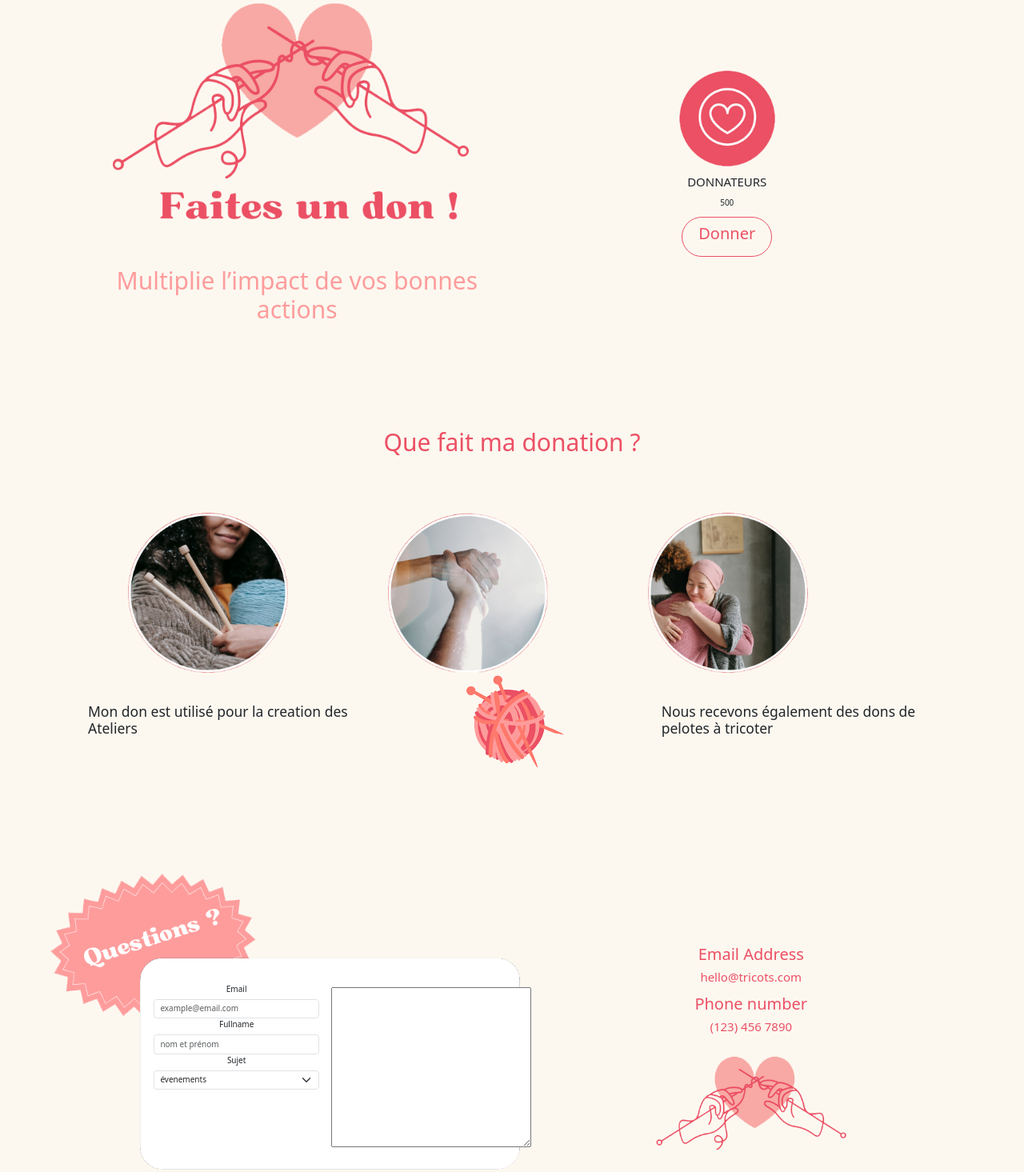
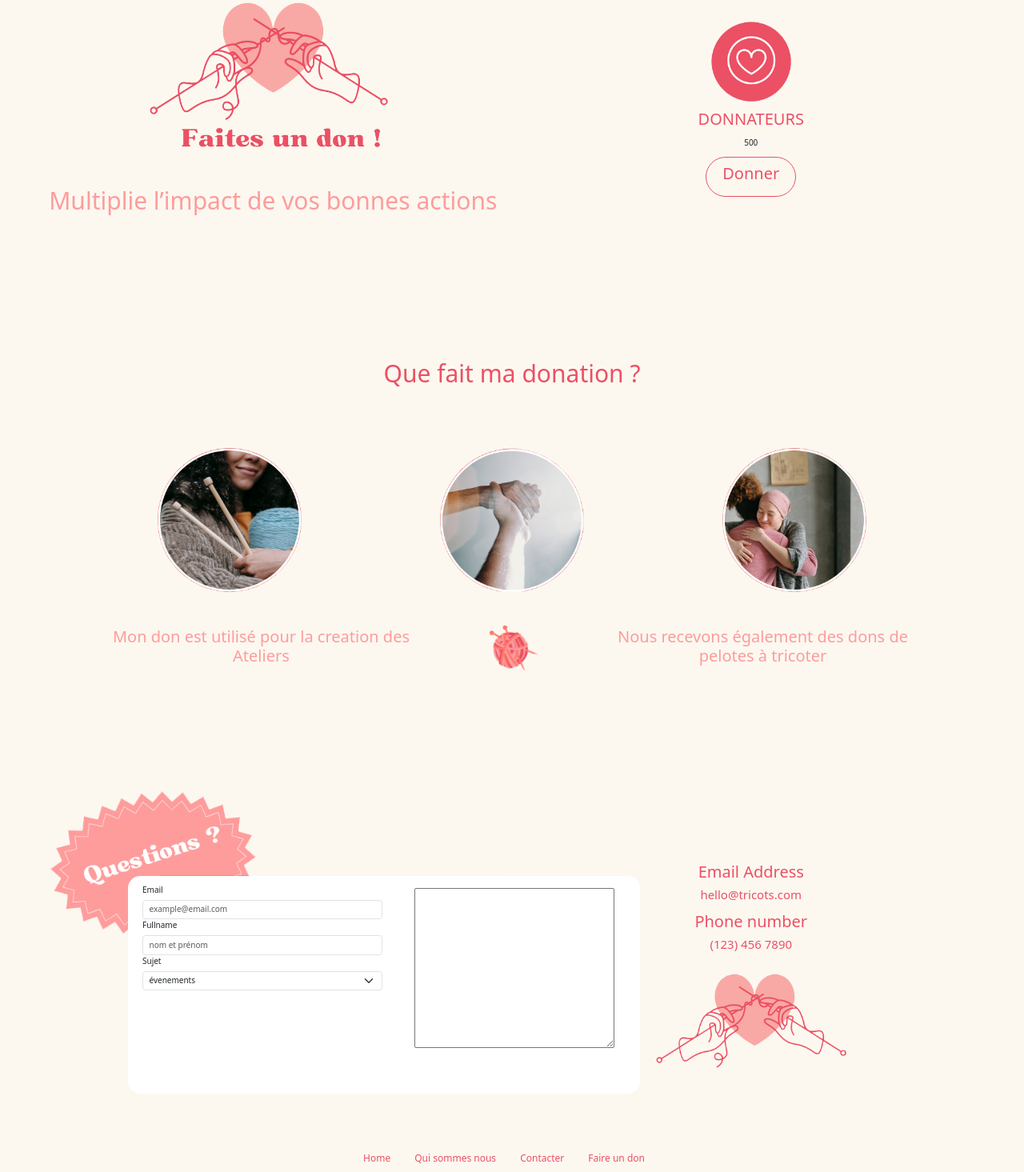
Before and after one commit to MaryelN/tricots-site, a website: page donnation.html in a window 1280 px wide. Shown: the part 113-1578 px from the top of the page at 80% size. Drawn offline with nearby package versions, Linux system fonts and the light colour scheme.

Commit message:
add style & layout with bootstrap

```diff
--- a/donnation.html
+++ b/donnation.html
@@ -16,6 +16,7 @@
   </head>
 
   <body>
+
     <main>
       <div class="container-xxl">
         <nav class="navbar navbar-expand-lg navbar-light bg-info">
@@ -56,14 +57,14 @@
 
       <section class="hero-don">
         <div class="row row-cols-1 row-cols-md-2 d-flex align-items-center">
-          <div class="col text-center">
-            <img class="hero-img-1" src="assets/images/make-donnation.png" />
+          <div class="col text-center hero-don__col-1">
+            <img class="hero-don__img-1" src="assets/images/make-donnation.png" />
             <h1>Multiplie l’impact de vos bonnes actions</h1>
           </div>
 
           <div class="col text-center align-items-center">
             <img
-              class="hero-img-2 text"
+              class="hero-don__img-2 text"
               src="assets/images/heart.png"
               alt="coeur image"
             />
@@ -79,29 +80,29 @@
         <div>
           <h2 class="text-center">Que fait ma donation ?</h2>
         </div>
-        <div class="explain__images row row-cols-1 row-cols-md-2 row-cols-lg-3">
-          <div class="col explain__images-1">
-            <img src="assets/images/round1.png" alt="image fille avec tricot" />
-          </div>
-          <div class="col explain__images-2">
+        <div class="explain__images d-flex justify-content-around flex-wrap">
+            <img  class="explain__images-1"
+                  src="assets/images/round1.png"
+                  alt="image fille avec tricot" />
             <img
+              class="explain__images-2"
               src="assets/images/round2.png"
               alt="image en se tenant la main"
             />
-          </div>
-          <div class="col explain__images-3">
-            <img src="assets/images/round3.png" alt="image câlin" />
-          </div>
+            <img
+              class="explain__images-3"
+              src="assets/images/round3.png"
+              alt="image câlin" />
         </div>
 
-        <div class="row row-cols-1 row-cols-md-3">
-          <div class="col d-flex align-items-center">
+        <div class="row explain__text">
+          <div class="col-12 col-md-5 d-flex align-items-center justify-content-center">
             <h3>Mon don est utilisé pour la creation des Ateliers</h3>
           </div>
-          <div class="col text-center">
+          <div class="col-12 col-md-2 text-center">
             <img src="assets/images/knitting-ball.png" alt="boule de cotton" />
           </div>
-          <div class="col d-flex align-items-center">
+          <div class="col-12 col-md-5  d-flex align-items-center justify-content-center">
             <h3>Nous recevons également des dons de pelotes à tricoter</h3>
           </div>
         </div>
@@ -109,9 +110,9 @@
 
       <section class="contact" id="contact">
         <div
-          class="row row-cols-1 row-cols-md-2 justify-content-center align-items-center"
+          class="row row-cols-1 row-cols-lg-2 justify-content-center align-items-center"
         >
-          <div class="col contact__form text-center">
+          <div class="col contact__form">
             <div class="contact__form__img">
               <img
                 src="assets/images/questions.png"
@@ -119,7 +120,7 @@
                 width="600px"
               />
             </div>
-            <div class="contact__form__form row row-cols-2">
+            <div class="contact__form__form row row-cols-1 row-cols-lg-2 ">
               <form class="col">
                 <label for="email" class="form-label">Email</label>
                 <input
@@ -143,7 +144,7 @@
                   <option value="other">autre</option>
                 </select>
               </form>
-              <form class="col">
+              <form class="col  d-flex justify-content-center">
                 <div class="form-floating mt-2">
                   <textarea
                     name="query"
@@ -173,11 +174,7 @@
         </div>
       </section>
     </main>
-    <script src="node_modules/jquery/dist/jquery.slim.min.js"></script>
-    <script src="node_modules/popper.js/dist/umd/popper.min.js"></script>
-    <script src="node_modules/bootstrap/dist/js/bootstrap.min.js"></script>
-    <script src="src/js/script.js"></script>
-  </body>
+
     <footer class="py-3 my-4">
       <ul class="nav justify-content-center border-bottom pb-3 mb-3">
         <li class="nav-item">
@@ -202,4 +199,11 @@
         Creation de Maryel Navarro <i class="bi bi-moon-stars-fill"></i>
       </p>
     </footer>
+
+    <script src="node_modules/jquery/dist/jquery.slim.min.js"></script>
+    <script src="node_modules/popper.js/dist/umd/popper.min.js"></script>
+    <script src="node_modules/bootstrap/dist/js/bootstrap.min.js"></script>
+    <script src="src/js/script.js"></script>
+
+  </body>
 </html>
--- a/src/scss/_donnation.scss
+++ b/src/scss/_donnation.scss
@@ -2,11 +2,10 @@
 
 .hero-don {
   margin-top: 5rem;
-  padding: 0 6rem 0 6rem;
 
-  .hero-img-1 {
+  &__img-1{
     width: auto;
-    height: 30rem;
+    height: 20rem;
   }
 
   h1 {
@@ -20,9 +19,15 @@
     padding: 0 10rem 0 10rem;
   }
 
-  .hero-img-2 {
+  .hero-don__img-2 {
     width: auto;
-    height: 12rem;
+    height: 10rem;
+  }
+
+  h4 {
+    color: $dark-pink;
+    font-size: 2rem;
+    font-weight: 500;
   }
 }
 
@@ -33,15 +38,75 @@
   h2 {
     color: $dark-pink;
     font-size: 3rem;
+    padding: 5rem 0 5rem 0;
   }
 
-  &__images {
-    margin-top: 7rem;
-    padding: 0 5rem 0 5rem;
+  img {
+    width: auto;
+    height: 20rem;
+    padding-top: 2rem;
+  }
+
+  &__text {
+    padding-top: 2rem;
+
+    h3 {
+      text-align: center;
+      color: $pink;
+      font-size: 2rem;
+      font-weight: 500;
+
+    }
 
     img {
       width: auto;
-      height: 20rem;
+      height: 10rem;
+      padding: 2rem 0 2rem 0;
     }
   }
 }
+
+.contact {
+  padding-top: 11rem;
+  padding-bottom: 5rem;
+
+
+  .contact-text{
+    padding-top: 10rem;
+
+    h4 {
+      color: $dark-pink;
+      font-size: 2rem;
+      font-weight: 500;
+    }
+    p {
+      color: $dark-pink;
+      font-size: 1.5rem;
+      font-weight: 200;
+    }
+  }
+
+  .contact__form {
+    position: relative;
+
+    &__img {
+      width: 80vw;
+      height: auto;
+    }
+
+    &__form {
+      position: absolute;
+      top: 32%;
+      left: 21%;
+      width: 47vw;
+      height: 70%;
+      padding: 1rem 1rem 1rem 1rem;
+      background-color: $white;
+      border-radius: 15px;
+    }
+}
+}
+
+@media screen and (max-width: 1024px) {
+
+}
--- a/src/scss/main.scss
+++ b/src/scss/main.scss
@@ -81,10 +81,21 @@ nav{
 
   .contact__form {
     position: relative;
+
+    &__img {
+      width: 80vw;
+      height: auto;
+    }
+
     &__form {
       position: absolute;
-      top: 40%;
-      left: 25%;
+      top: 32%;
+      left: 21%;
+      width: 50vw;
+      height: 70%;
+      padding: 1rem 0 1rem 1rem;
+      background-color: $white;
+      border-radius: 15px;
     }
   }
 }
```
Also changed, not shown: index.html (+13 -10 lines), assets/css/main.min.css, 1 other file. Lines whose indentation alone changed are shown as unchanged.
